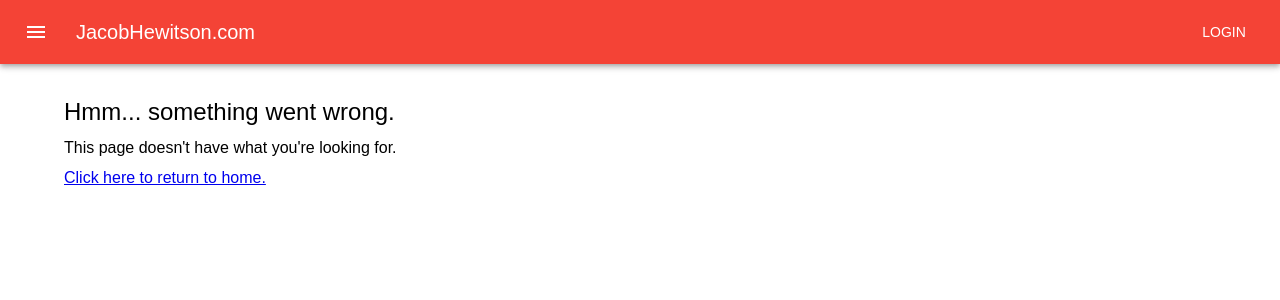
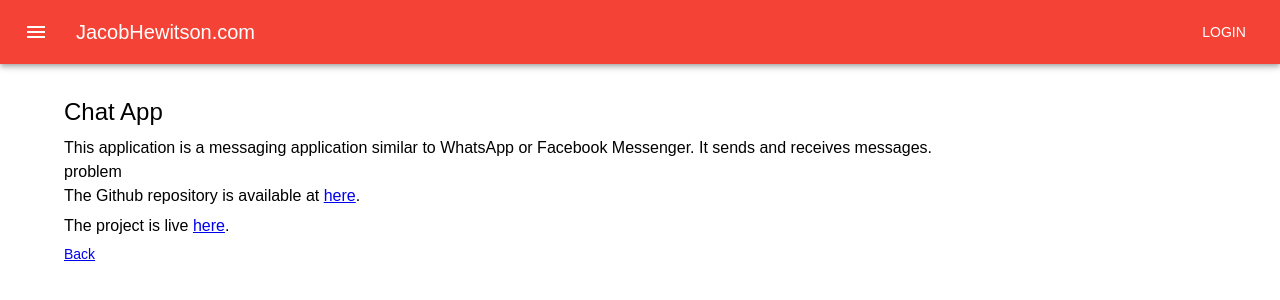
Before and after one commit to hewitson-j/website-v3, a React (Vite) app: page /project/1 in a window 1280 px wide. Shown: the top 300 px of the page. Built offline with nearby package versions, Linux system fonts and the light colour scheme.

Commit message:
Fixed routes, added default for cards.

```diff
--- a/src/App.tsx
+++ b/src/App.tsx
@@ -1,23 +1,35 @@
-import './index.css'
+import "./index.css";
 import { Routes, Route } from "react-router-dom";
-import Projects from './components/Projects';
-import ErrorPage from './components/ErrorPage';
-import Layout from './components/Layout';
-import ProjectDetails from './components/ProjectDetails';
+import Projects from "./components/Projects";
+import ErrorPage from "./components/ErrorPage";
+import Layout from "./components/Layout";
+import ProjectDetails from "./components/ProjectDetails";
 
 function App() {
-
   return (
     <>
-        <Routes>
-          <Route path='/' element={<Layout/>}>
-            <Route index element={<Projects/>}/>
-            <Route path='*' element={<ErrorPage/>}/>
-            <Route path='Project' element={<ProjectDetails id={0} name={'Hello'} description={'Hello'} problem={''} liveLink={''} githubLink={''} images={[]} packages={[]}/>}></Route>
-          </Route>
-        </Routes>
+      <Routes>
+        <Route path="/" element={<Layout />}>
+          <Route index element={<Projects />} />
+          <Route path="*" element={<ErrorPage />} />
+          <Route
+            path="/project/:id"
+            element={
+              <ProjectDetails
+                name={"Hello"}
+                description={"Hello"}
+                problem={""}
+                liveLink={""}
+                githubLink={""}
+                images={[]}
+                packages={[]}
+              />
+            }
+          ></Route>
+        </Route>
+      </Routes>
     </>
-  )
+  );
 }
 
-export default App
+export default App;
--- a/src/components/MediaCard.tsx
+++ b/src/components/MediaCard.tsx
@@ -5,26 +5,34 @@ import CardMedia from '@mui/material/CardMedia';
 import Button from '@mui/material/Button';
 import Typography from '@mui/material/Typography';
 
-export default function MediaCard() {
+interface MediaCardProps {
+    id: number
+    name?: string
+    description?: string
+    liveLink?: string
+    githubLink?: string
+    image?: string[]
+}
+
+export default function MediaCard({id= 0, name="Default", description="This is the default description", githubLink='https://github.com/hewitson-j', image=["https://static.thenounproject.com/png/2775987-200.png", 'No Image']} : MediaCardProps) {
   return (
     <Card>
       <CardMedia
         sx={{ height: 140 }}
-        image="https://images.pexels.com/photos/106399/pexels-photo-106399.jpeg?cs=srgb&dl=pexels-binyamin-mellish-106399.jpg&fm=jpg"
-        title="green iguana"
+        image={image[0]}
+        title={image[1]}
       />
       <CardContent>
         <Typography gutterBottom variant="h5" component="div">
-          Lizard
+          {name}
         </Typography>
         <Typography variant="body2" color="text.secondary">
-          Lizards are a widespread group of squamate reptiles, with over 6,000
-          species, ranging across all continents except Antarctica
+          {description}
         </Typography>
       </CardContent>
       <CardActions>
-        <Button size="small">Share</Button>
-        <Button size="small">Learn More</Button>
+        <Button size="small">See more</Button>
+        <Button size="small" href={githubLink}>Repository</Button>
       </CardActions>
     </Card>
   );
--- a/src/components/ProjectDetails.tsx
+++ b/src/components/ProjectDetails.tsx
@@ -1,46 +1,59 @@
 import { Typography } from "@mui/material";
-import { Link } from "react-router-dom";
+import { Link, useParams } from "react-router-dom";
 
 export const project = {
-    id: 0,
-    name: "Chat App",
-    images: [],
-    description: "This application is a messaging application similar to WhatsApp or Facebook Messenger. It sends and receives messages.",
-    problem: 'problem',
-    packages: [{
-        'name': "name",
-        'image': 'image'
-    }],
-    liveLink: 'https://lds.org',
-    githubLink: 'https://github.com'
+  id: 0,
+  name: "Chat App",
+  images: [],
+  description:
+    "This application is a messaging application similar to WhatsApp or Facebook Messenger. It sends and receives messages.",
+  problem: "problem",
+  packages: [
+    {
+      name: "name",
+      image: "image",
+    },
+  ],
+  liveLink: "https://lds.org",
+  githubLink: "https://github.com",
 };
 
-interface Package{
-    name: string
-    image: string
+interface Package {
+  name: string;
+  image: string;
 }
 
-interface ProjectDetailsProps  {
-    id: number
-    name: string
-    description: string
-    problem: string
-    liveLink: string
-    githubLink: string
-    images: string[]
-    packages: Package[]
+interface ProjectDetailsProps {
+  name: string;
+  description: string;
+  problem: string;
+  liveLink: string;
+  githubLink: string;
+  images: string[];
+  packages: Package[];
 }
 
-export default function ProjectDetails(project: ProjectDetailsProps){
-    return <>
-    <Typography gutterBottom variant='h5' component='div'>{project.name}</Typography>
-    <Typography>{project.description}</Typography>
-    <Typography>{project.problem}</Typography>
-    <Typography gutterBottom>The Github repository is available at <a href={project.githubLink}>here</a>.</Typography>
-    <Typography gutterBottom>The project is live <a href={project.liveLink}>here</a>.</Typography>
-    {/* <Typography>{props.packages}</Typography> */}
-    <Typography variant='body2' component='div'><Link to='/'>Back</Link></Typography>
+export default function ProjectDetails(props: ProjectDetailsProps) {
+  const { id } = useParams();
 
+  return (
+    <>
+      <Typography gutterBottom variant="h5" component="div">
+        {project.name}
+      </Typography>
+      <Typography>{project.description}</Typography>
+      <Typography>{project.problem}</Typography>
+      <Typography gutterBottom>
+        The Github repository is available at{" "}
+        <a href={project.githubLink}>here</a>.
+      </Typography>
+      <Typography gutterBottom>
+        The project is live <a href={project.liveLink}>here</a>.
+      </Typography>
+      {/* <Typography>{props.packages}</Typography> */}
+      <Typography variant="body2" component="div">
+        <Link to="/">Back</Link>
+      </Typography>
     </>
-
+  );
 }
--- a/src/components/Projects.tsx
+++ b/src/components/Projects.tsx
@@ -1,14 +1,19 @@
-import { Grid } from "@mui/material";
+import { Button, Container, Grid } from "@mui/material";
 import MediaCard from "./MediaCard";
 
 export default function Projects(){
     return <>
 
     <Grid container spacing={3}>
-        <Grid item xs={4}><MediaCard/></Grid>
-        <Grid item xs={4}><MediaCard/></Grid>
-        <Grid item xs={4}><MediaCard/></Grid>
-        <Grid item xs={4}><MediaCard/></Grid>
+        <Grid item xs={4}><MediaCard id={1}/></Grid>
+        <Grid item xs={4}><MediaCard id={2}/></Grid>
+        <Grid item xs={4}><MediaCard id={3}/></Grid>
+        <Grid item xs={4}><MediaCard id={4}/></Grid>
     </Grid>
+    <br/>
+    <Container>
+      <Button variant='contained' size='large'>Project Description</Button>
+    </Container>
+
   </>
 }
```
